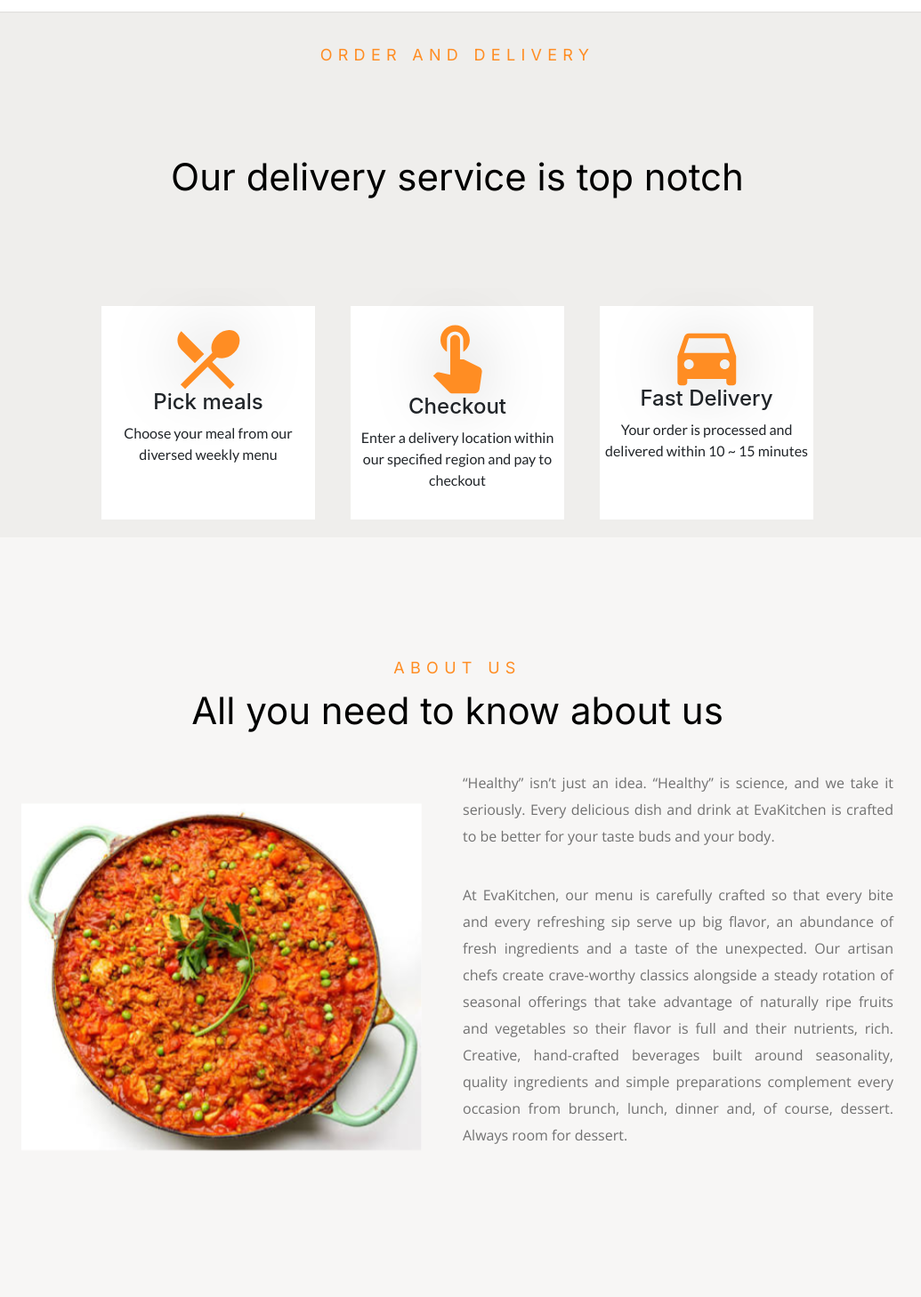
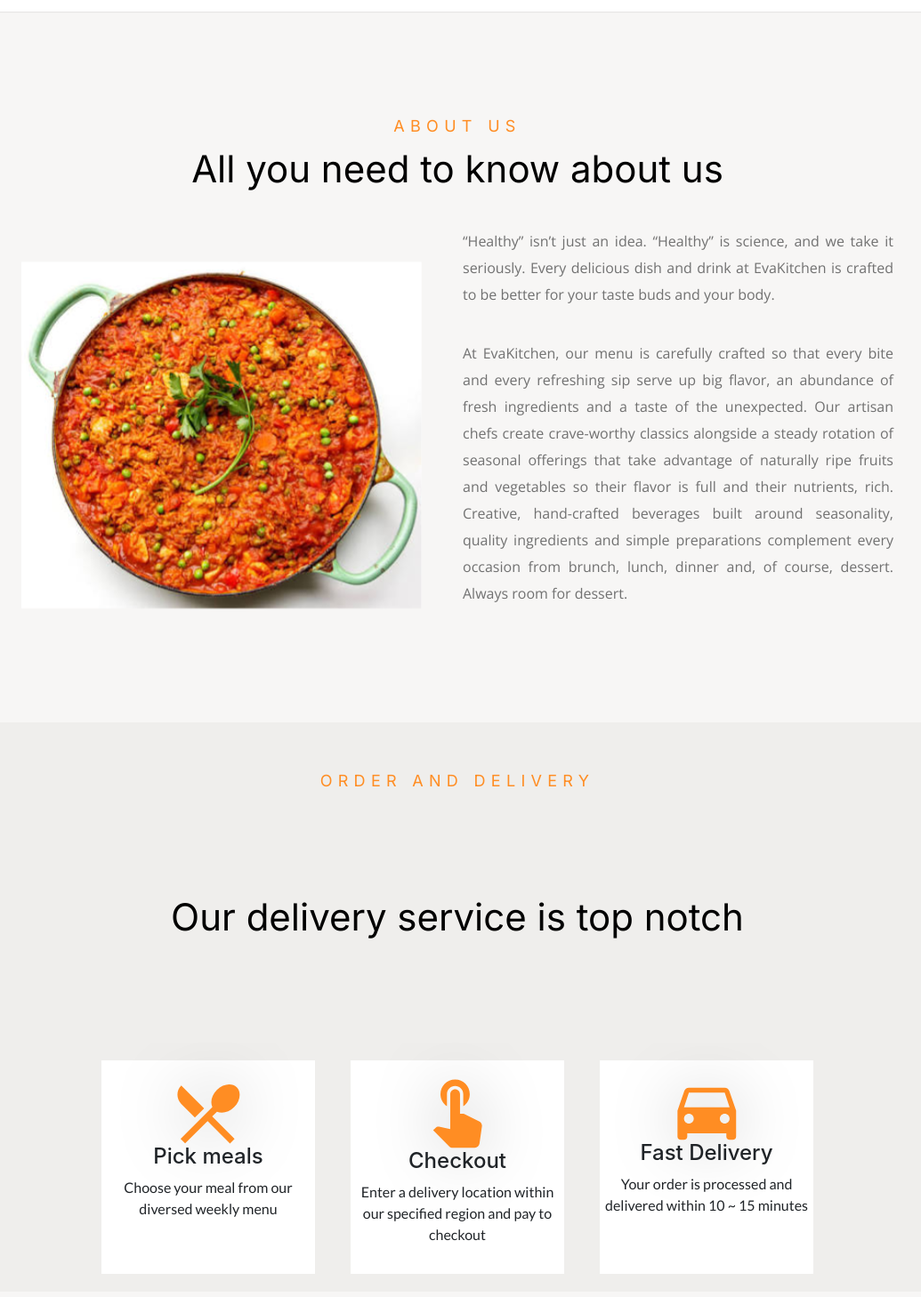
Before and after one commit to Dverybest/Eva-kitchen, a React (Create React App) app: page /about in a window 1280 px wide. Shown: the part 52-1510 px from the top of the page at 89% size, without its empty margins (126-1161 px from the left). Built offline with nearby package versions, Linux system fonts and the light colour scheme; a web font is replaced by a local one; what google-maps-react would draw is missing.

Commit message:
about page section modification

```diff
--- a/src/pages/aboutPage/AboutPage.js
+++ b/src/pages/aboutPage/AboutPage.js
@@ -40,7 +40,18 @@ const AboutPage = () => {
                 </h1>
             </section> */}
 
-            <section className='landingPage-order pt-5 mt-3 about-order'>
+            <section className='landingPage-about pt-5 mt-5'>
+                <h2>ABOUT US</h2>
+                <p className="text_two">All you need to know about us</p>
+                <div className='landingPage-about-content'>
+                    <img src={AboutDish} alt='' />
+                    <div className='landingPage-about-info'>
+                        <p> “Healthy” isn’t just an idea. “Healthy” is science, and we take it seriously. Every delicious dish and drink at EvaKitchen is crafted to be better for your taste buds and your body. </p>
+                        <p>At EvaKitchen, our menu is carefully crafted so that every bite and every refreshing sip serve up big flavor, an abundance of fresh ingredients and a taste of the unexpected. Our artisan chefs create crave-worthy classics alongside a steady rotation of seasonal offerings that take advantage of naturally ripe fruits and vegetables so their flavor is full and their nutrients, rich. Creative, hand-crafted beverages built around seasonality, quality ingredients and simple preparations complement every occasion from brunch, lunch, dinner and, of course, dessert. Always room for dessert.</p>
+                    </div>
+                </div>
+            </section>
+            <section className='landingPage-order pt-3 mt-3 about-order'>
                 <h2 className="">ORDER AND DELIVERY</h2>
                 <p className="text_two">Our delivery service is top notch</p>
                 <div className='card-container order-info'>
@@ -53,19 +64,6 @@ const AboutPage = () => {
                     }
                 </div>
             </section>
-
-            <section className='landingPage-about'>
-                <h2>ABOUT US</h2>
-                <p className="text_two">All you need to know about us</p>
-                <div className='landingPage-about-content'>
-                    <img src={AboutDish} alt='' />
-                    <div className='landingPage-about-info'>
-                        <p> “Healthy” isn’t just an idea. “Healthy” is science, and we take it seriously. Every delicious dish and drink at EvaKitchen is crafted to be better for your taste buds and your body. </p>
-                        <p>At EvaKitchen, our menu is carefully crafted so that every bite and every refreshing sip serve up big flavor, an abundance of fresh ingredients and a taste of the unexpected. Our artisan chefs create crave-worthy classics alongside a steady rotation of seasonal offerings that take advantage of naturally ripe fruits and vegetables so their flavor is full and their nutrients, rich. Creative, hand-crafted beverages built around seasonality, quality ingredients and simple preparations complement every occasion from brunch, lunch, dinner and, of course, dessert. Always room for dessert.</p>
-                    </div>
-                </div>
-            </section>
-
             <section className='testimonial'>
                 <h2>TESTIMONIES</h2>
                 <p className='text_two'>What our customers say about us</p>
```
